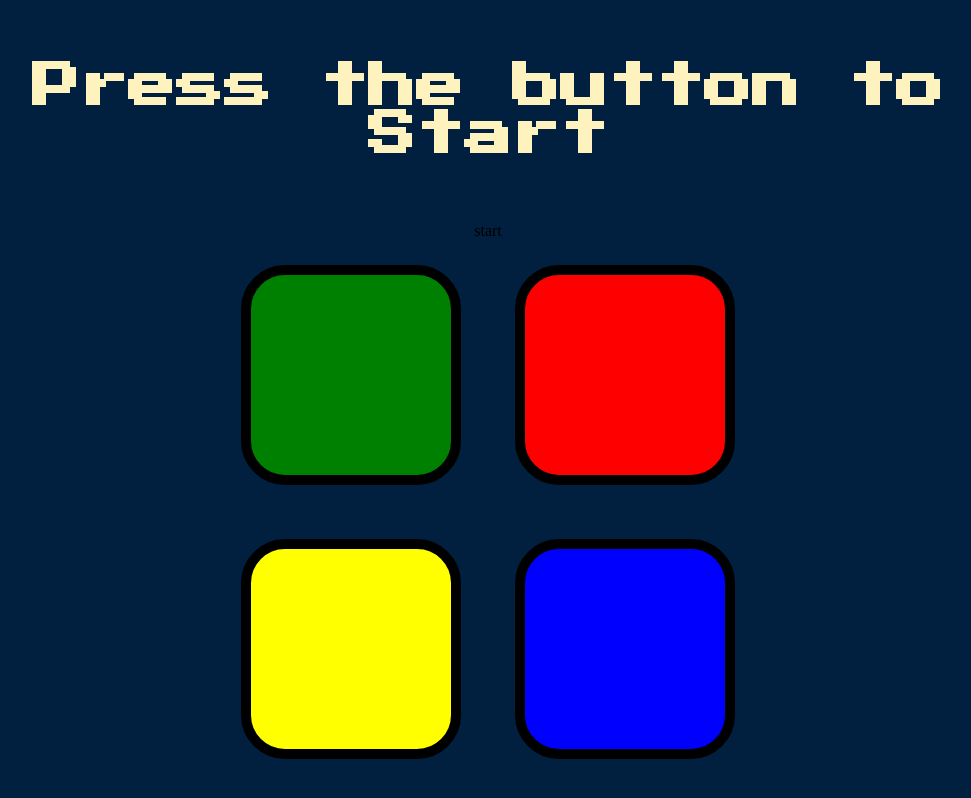
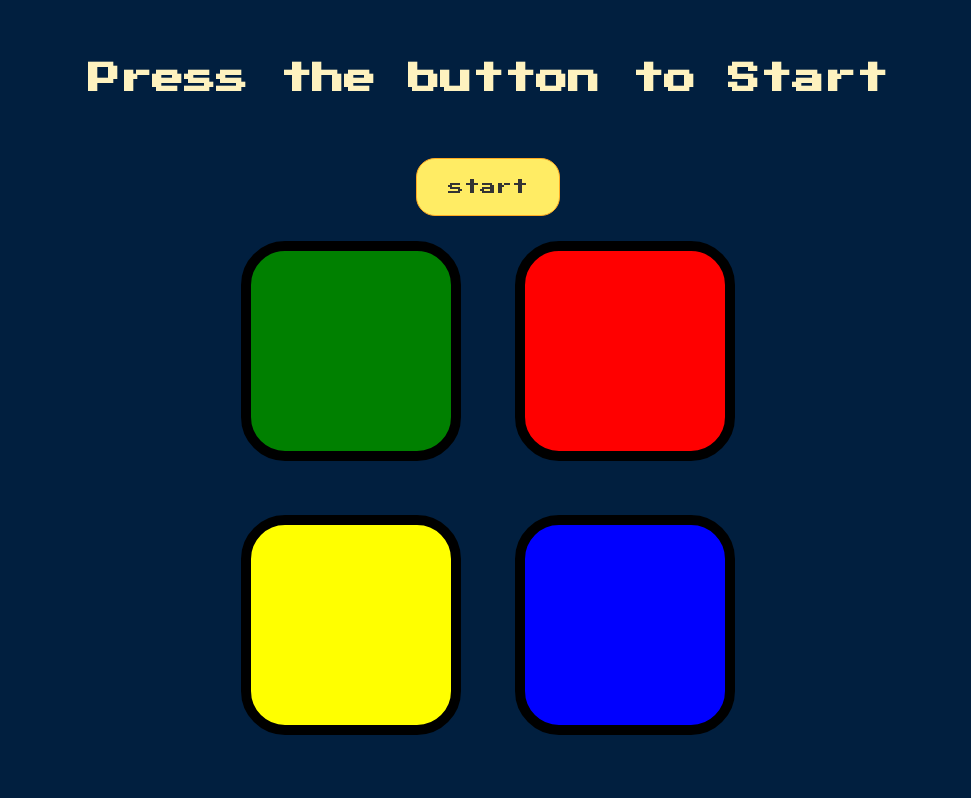
Before and after one commit to ag-golmodamas/simon-game, a plain HTML site: page index.html in a window 1280 px wide. Shown: the whole page, without its empty margins (152-1123 px from the left). Drawn offline with nearby package versions, Linux system fonts and the light colour scheme.

Commit message:
Added style for start button

```diff
--- a/styles.css
+++ b/styles.css
@@ -5,7 +5,7 @@ body {
 
 #level-title {
   font-family: 'Press Start 2P', cursive;
-  font-size: 3rem;
+  font-size: 2rem;
   margin:  5%;
   color: #FEF2BF;
 }
@@ -24,6 +24,29 @@ body {
   width: 200px;
   border: 10px solid black;
   border-radius: 20%;
+}
+
+.start-btn {
+	background-color:#ffec64;
+	border-radius:19px;
+	border:1px solid #ffaa22;
+	display:inline-block;
+	cursor:pointer;
+	color:#333333;
+  font-family: 'Press Start 2P', cursive;
+  font-size: 1rem;
+	padding:20px 31px;
+	text-decoration:none;
+	text-shadow:0px 1px 0px #ffee66;
+}
+
+.start-btn:hover {
+	background-color:#ffab23;
+}
+
+.start-btn:active {
+	position:relative;
+	top:1px;
 }
 
 .game-over {
```
